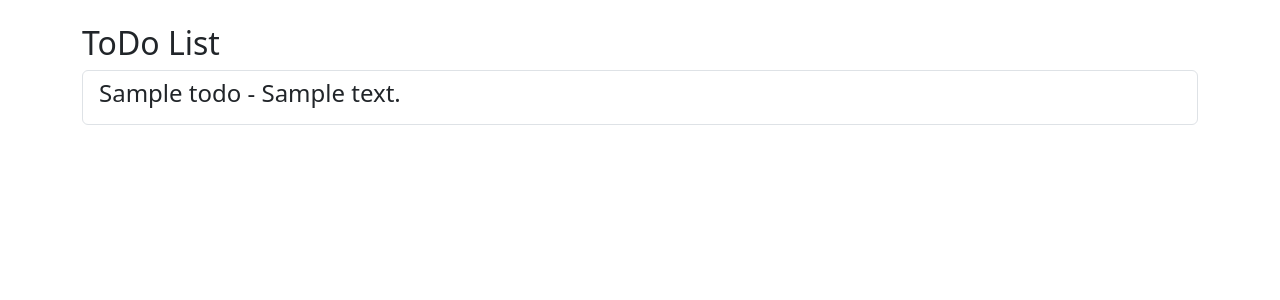
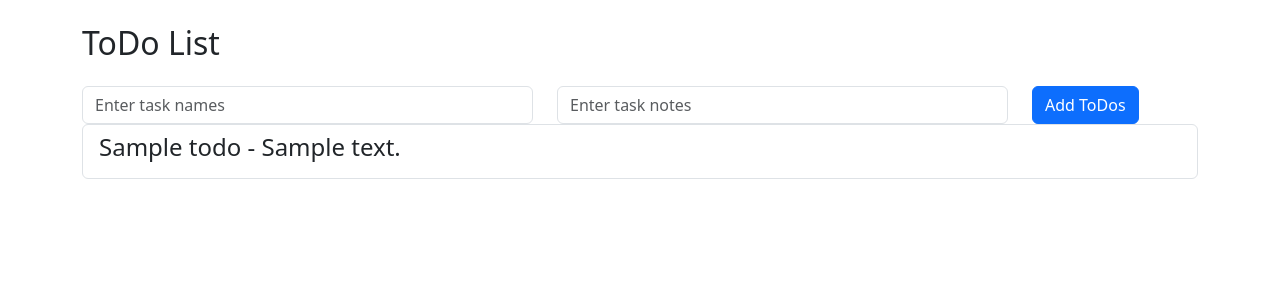
Before and after one commit to mohamadanasfattoum/FlaskToDo, a Flask app: page / in a window 1280 px wide. Shown: the top 300 px of the page. Run offline with Flask 3, Linux system fonts and the light colour scheme; tables that the repository leaves empty hold one stand-in row (values such as "Sample post").

Commit message:
add form to add names and notes

```diff
--- a/templates/list.html
+++ b/templates/list.html
@@ -10,7 +10,19 @@
 
     <div class="container">
          <h2 class="mt-4">ToDo List</h2>
-         <form action="" method="post"></form>
+         <form action="/add" method="post" class="row mt-4">
+            <div class="col-lg-5">
+              <input type="text" class="form-control" placeholder="Enter task names">
+            </div>
+            <div class="col-lg-5">
+              <input type="text" class="form-control" placeholder="Enter task notes">
+
+            </div>
+            <div class="col-lg-2">
+              <button type="submit" class="btn btn-primary">Add ToDos</button>
+            </div>
+
+         </form>
 
          <ul class="list-group">
 
```
